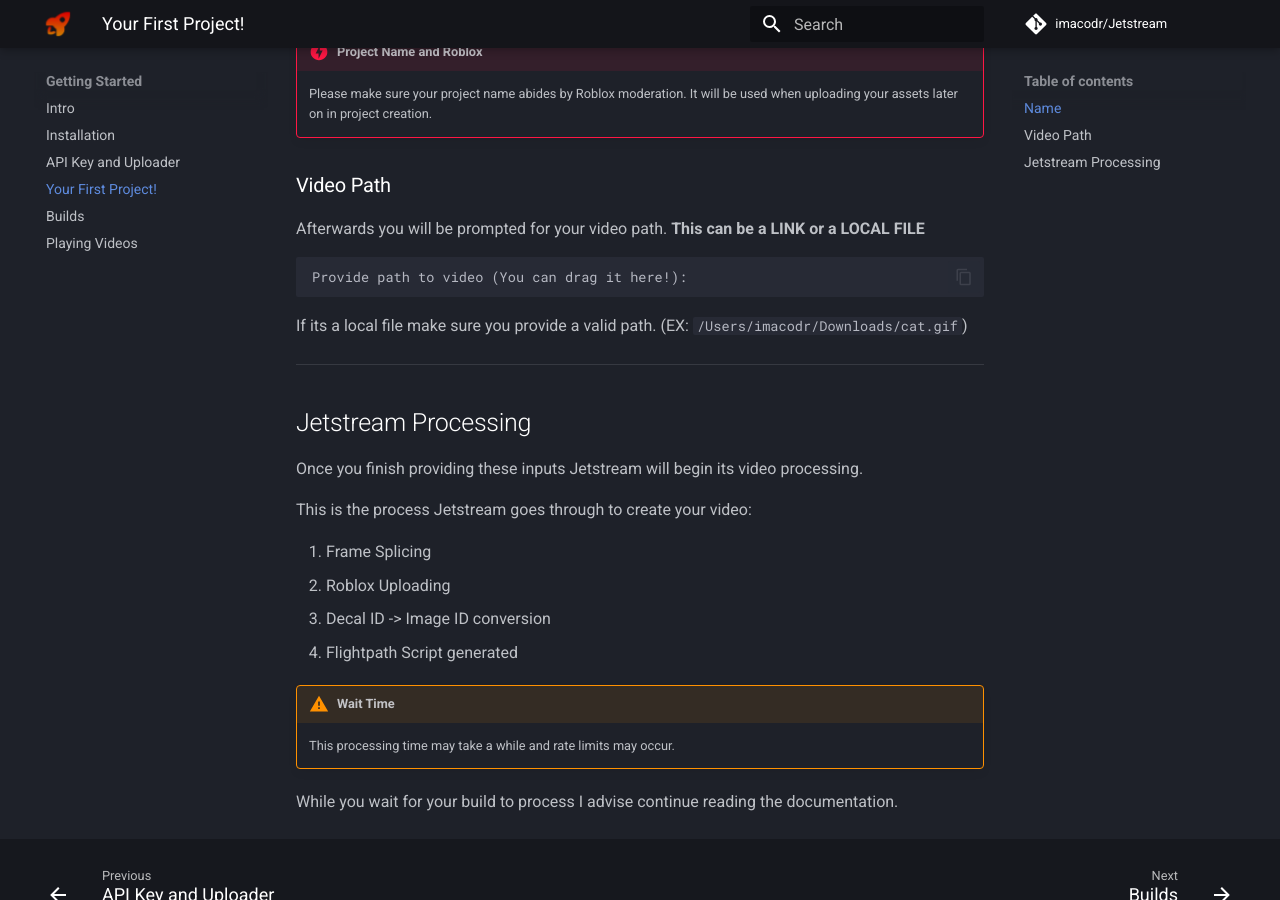
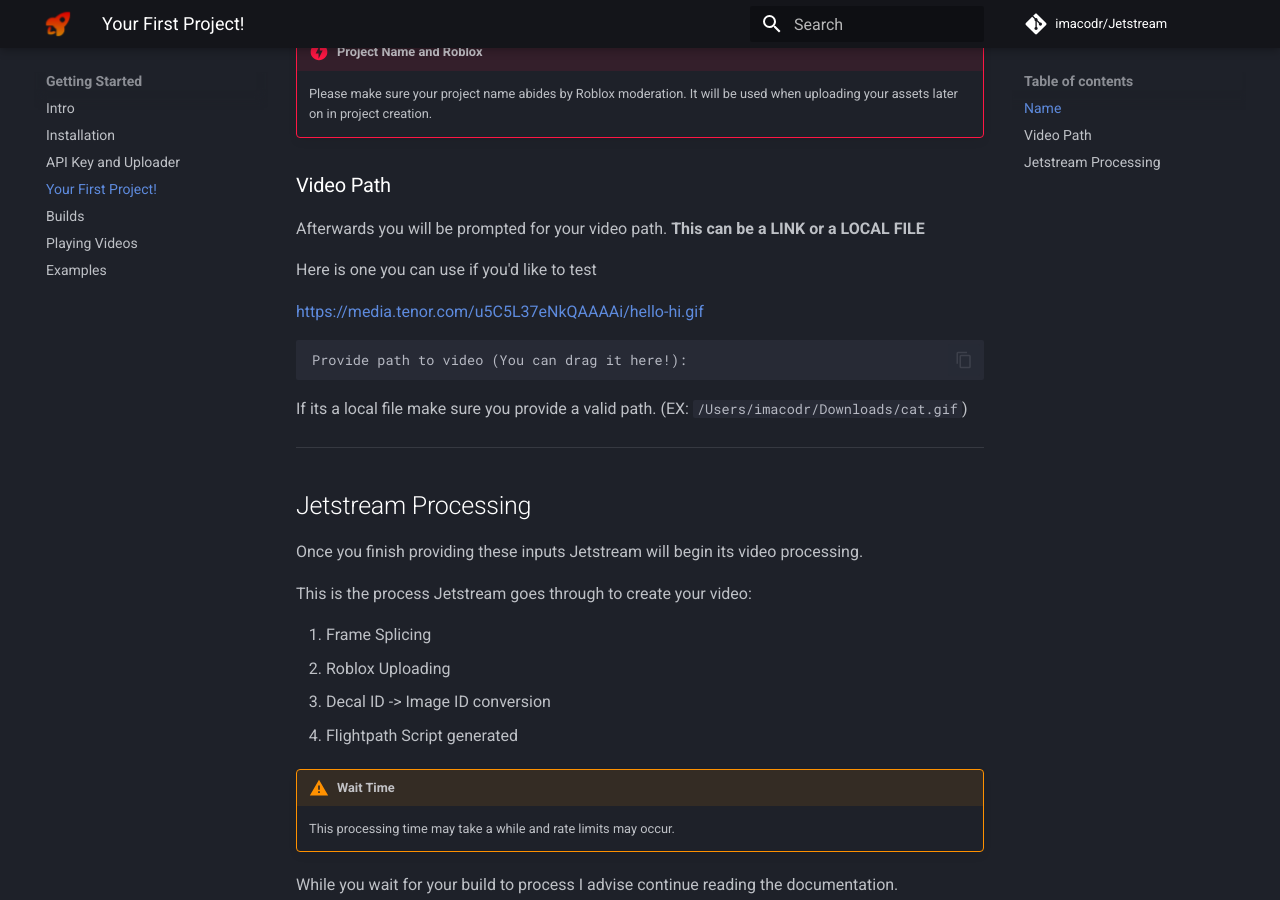
Before and after one commit to imacodr/Jetstream, an MkDocs documentation site: the page built from docs/firstproject.md, in a window 1280 px wide and 900 px high, scrolled down 497 px. Built offline with MkDocs 1.6.1 and Material for MkDocs 9.7.7, drawn with Linux system fonts in a browser that asks for light colours; comment, search, counter and statistics services are not loaded.

Commit message:
add examples

````diff
--- a/docs/firstproject.md
+++ b/docs/firstproject.md
@@ -27,6 +27,10 @@
 
 Afterwards you will be prompted for your video path. **This can be a LINK or a LOCAL FILE**
 
+Here is one you can use if you'd like to test
+
+[https://media.tenor.com/u5C5L37eNkQAAAAi/hello-hi.gif](https://media.tenor.com/u5C5L37eNkQAAAAi/hello-hi.gif)
+
 ```
 Provide path to video (You can drag it here!):
 ```
--- a/mkdocs.yml
+++ b/mkdocs.yml
@@ -51,6 +51,7 @@
       - Your First Project!: firstproject.md
       - Builds: builds.md
       - Playing Videos: playingmovies.md
+      - Examples: examples.md
   - Commands:
       - jetstream: commands/commands.md
       - create: commands/create.md
````
Also changed, not shown: docs/examples.md (added, +15 -0 lines).
